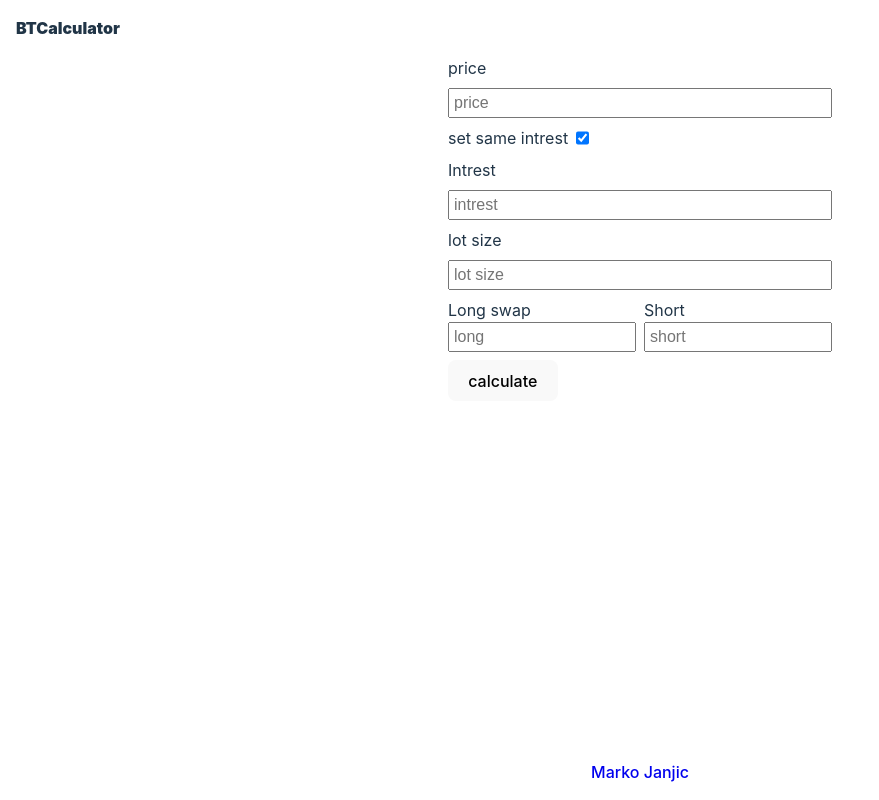
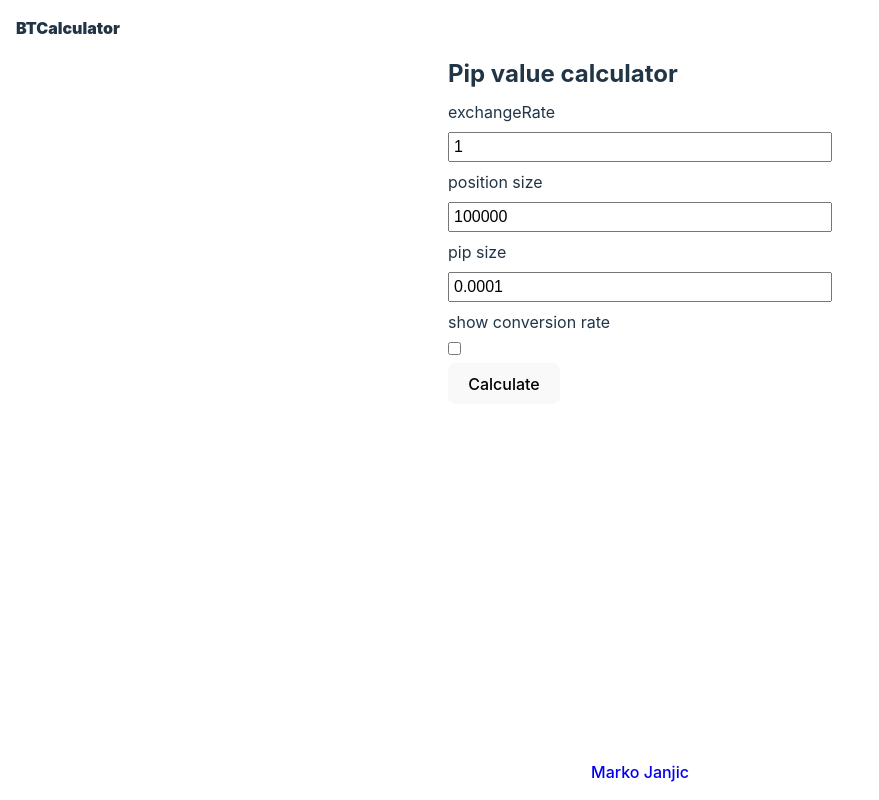
Before and after one commit to markojanja/btcalculator, a React (Vite) app in the folder frontend/: page / in a window 1280 px wide. Shown: the whole page, without its empty margins (0-879 px from the left). Built offline with nearby package versions, Linux system fonts and the light colour scheme.

Commit message:
first version onf pip calculator

```diff
--- a/frontend/src/App.jsx
+++ b/frontend/src/App.jsx
@@ -1,14 +1,14 @@
 import "./App.css";
 import Footer from "./components/Footer";
-import Form from "./components/Form";
 import Header from "./components/Header";
+import PipCalculator from "./components/PipCalculator";
 
 function App() {
   return (
     <>
       <Header />
       <main className="main">
-        <Form />
+        <PipCalculator />
       </main>
       <Footer />
     </>
--- a/frontend/src/components/Form.jsx
+++ /dev/null
@@ -1,70 +0,0 @@
-import { useState } from "react";
-import "./Form.css";
-
-const Form = () => {
-  const [sameIntrest, setSameIntrest] = useState(true);
-
-  return (
-    <div className="calculator-container">
-      <form className="calculator">
-        <label htmlFor="price">price</label>
-        <input type="text" placeholder="price" id="price" />
-        <div className="input-group">
-          <label
-            style={{
-              textAlign: "left",
-              display: "inline-flex",
-              marginInline: "0 auto",
-              gap: ".5rem",
-            }}
-            htmlFor="checkbox"
-          >
-            set same intrest
-            <input
-              className="flex1"
-              type="checkbox"
-              checked={sameIntrest}
-              onChange={(e) => setSameIntrest(e.target.checked)}
-              id="checkbox"
-            />
-          </label>
-        </div>
-        {sameIntrest ? (
-          <>
-            <label htmlFor="intrest">Intrest</label>
-            <input type="text" placeholder="intrest" id="intrest" />
-          </>
-        ) : (
-          <>
-            <div className="input-group">
-              <div className="flex-col flex1">
-                <label htmlFor="long_intrest">long intrest</label>
-                <input type="text" placeholder="long intrest" id="long_intrest" />
-              </div>
-              <div className="flex-col flex1">
-                <label htmlFor="short_intrest">short intrest</label>
-                <input type="text" placeholder="short intrest" id="short_intrest" />
-              </div>
-            </div>
-          </>
-        )}
-
-        <label htmlFor="lot_size">lot size</label>
-        <input type="text" placeholder="lot size" id="lot_size" />
-        <div className="input-group">
-          <div className="flex-col flex1">
-            <label htmlFor="long">Long swap</label>
-            <input type="text" placeholder="long" id="long" />
-          </div>
-          <div className="flex-col flex1">
-            <label htmlFor="short">Short</label>
-            <input type="text" placeholder="short" id="short" />
-          </div>
-        </div>
-        <button>calculate</button>
-      </form>
-    </div>
-  );
-};
-
-export default Form;
--- a/frontend/src/components/Form.css
+++ b/frontend/src/components/PipCalculator.css
@@ -1,4 +1,4 @@
-form {
+.calculator {
   display: flex;
   flex-direction: column;
   align-items: start;
@@ -21,15 +21,9 @@ input {
   font-size: 1rem;
 }
 
-.flex1 {
-  flex: 1;
+.w-auto {
+  width: auto;
 }
-.flex-col {
-  flex-direction: column;
+.active {
+  background: red;
 }
-
-.flex-col {
-  display: flex;
-  flex-direction: column;
-  align-items: flex-start;
-}
--- /dev/null
+++ b/frontend/src/components/PipCalculator.jsx
@@ -0,0 +1,106 @@
+import "./PipCalculator.css";
+import { useState, useEffect } from "react";
+
+const PipCalculator = () => {
+  const [positionSize, setPositionSize] = useState(100000);
+  const [pipSize, setPipSize] = useState(0.0001);
+  const [exchangeRate, setExchangeRate] = useState(1);
+  const [pipValue, setPipValue] = useState(null);
+  const [showConversion, setShowConversion] = useState(false);
+  const [conversionRate, setConversionRate] = useState(null);
+
+  useEffect(() => {
+    if (showConversion) {
+      setExchangeRate(1);
+    }
+  }, [showConversion]);
+
+  const calculatePipValue = () => {
+    const res = (pipSize * positionSize) / exchangeRate;
+    return res % 1 === 0 ? res : parseFloat(res.toFixed(6));
+  };
+
+  const pipValueWithConversion = () => {
+    const calculatedPipvalue = calculatePipValue();
+    if (showConversion) {
+      return parseFloat((calculatedPipvalue * conversionRate).toFixed(6));
+    } else {
+      return parseFloat((calculatedPipvalue / conversionRate).toFixed(6));
+    }
+  };
+
+  const handleClick = () => {
+    showConversion ? setPipValue(pipValueWithConversion()) : setPipValue(calculatePipValue());
+  };
+
+  return (
+    <>
+      <div className="calculator">
+        <h2>Pip value calculator</h2>
+        <div className="input-group flex-col">
+          <label htmlFor="price">exchangeRate</label>
+          <input
+            type="number"
+            defaultValue={exchangeRate}
+            placeholder="e.g 1.1234"
+            onChange={(e) => setExchangeRate(parseFloat(e.target.value))}
+            name="price"
+            id="price"
+            disabled={showConversion}
+          />
+        </div>
+        <div className="input-group flex-col">
+          <label htmlFor="position_size">position size</label>
+          <input
+            type="number"
+            defaultValue={positionSize}
+            placeholder="e.g 100,000"
+            onChange={(e) => setPositionSize(parseInt(e.target.value))}
+            name="position_size"
+            id="position_size"
+          />
+        </div>
+        <div className="input-group flex-col">
+          <label htmlFor="account_currency">pip size</label>
+          <input
+            type="number"
+            defaultValue={pipSize}
+            placeholder="e.g 0.0001"
+            onChange={(e) => setPipSize(parseFloat(e.target.value))}
+            name="account_currency"
+            id="account_currency"
+          />
+        </div>
+        <div className="input-group flex-col">
+          <label htmlFor="checkbox">show conversion rate</label>
+          <input
+            id="checkbox"
+            type="checkbox"
+            checked={showConversion}
+            onChange={(e) => setShowConversion(e.target.checked)}
+            className="w-auto"
+          />
+        </div>
+        {showConversion && (
+          <div className="input-group flex-col">
+            <label htmlFor="cprice">conversion rate</label>
+            <input
+              type="number"
+              placeholder="e.g 1.1234"
+              onChange={(e) => setConversionRate(parseFloat(e.target.value))}
+              name="cprice"
+              id="cprice"
+            />
+          </div>
+        )}
+
+        <button className="btn" onClick={handleClick}>
+          Calculate
+        </button>
+      </div>
+      <div>{pipValue && <h2>Pip value: {pipValue}</h2>}</div>
+    </>
+  );
+};
+
+export default PipCalculator;
--- a/frontend/src/index.css
+++ b/frontend/src/index.css
@@ -59,6 +59,19 @@ button:focus-visible {
   outline: 4px auto -webkit-focus-ring-color;
 }
 
+.flex1 {
+  flex: 1;
+}
+.flex-col {
+  flex-direction: column;
+}
+
+.flex-col {
+  display: flex;
+  flex-direction: column;
+  align-items: flex-start;
+}
+
 @media (prefers-color-scheme: light) {
   :root {
     color: #213547;
```
